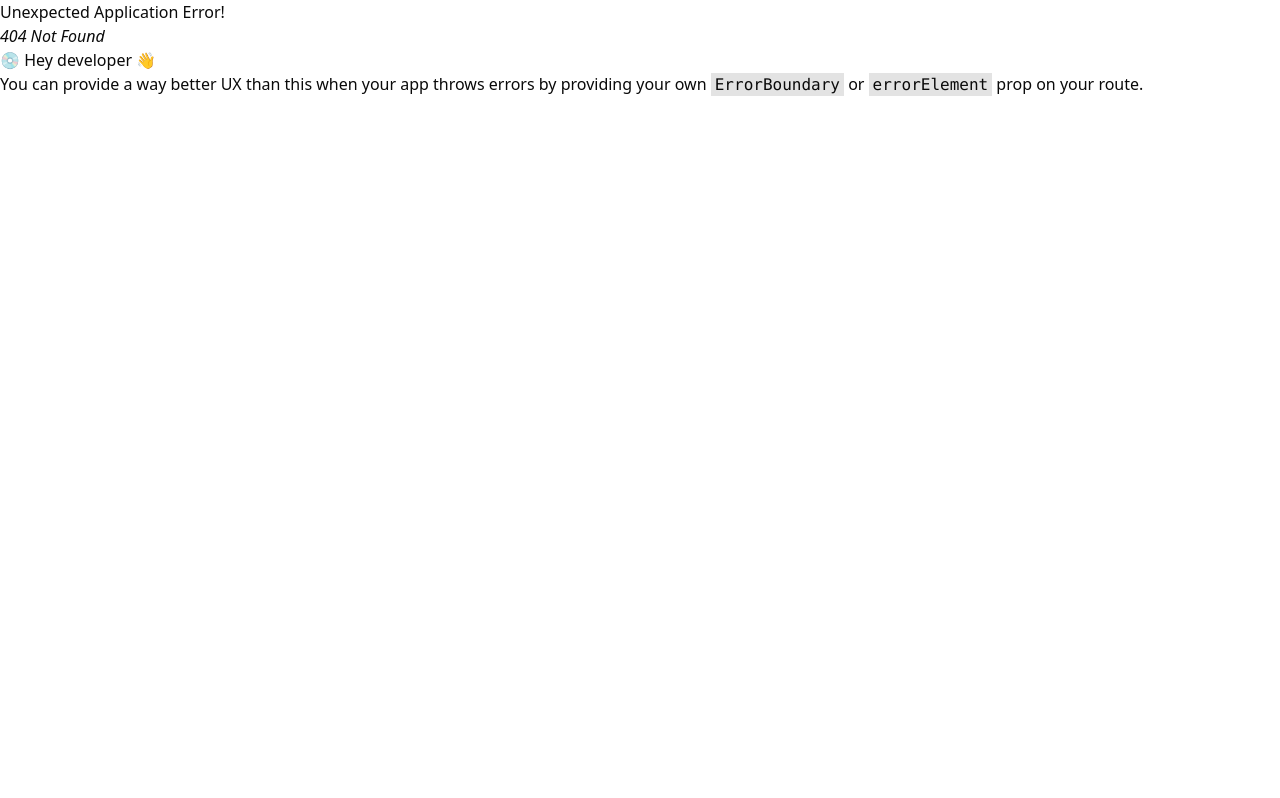
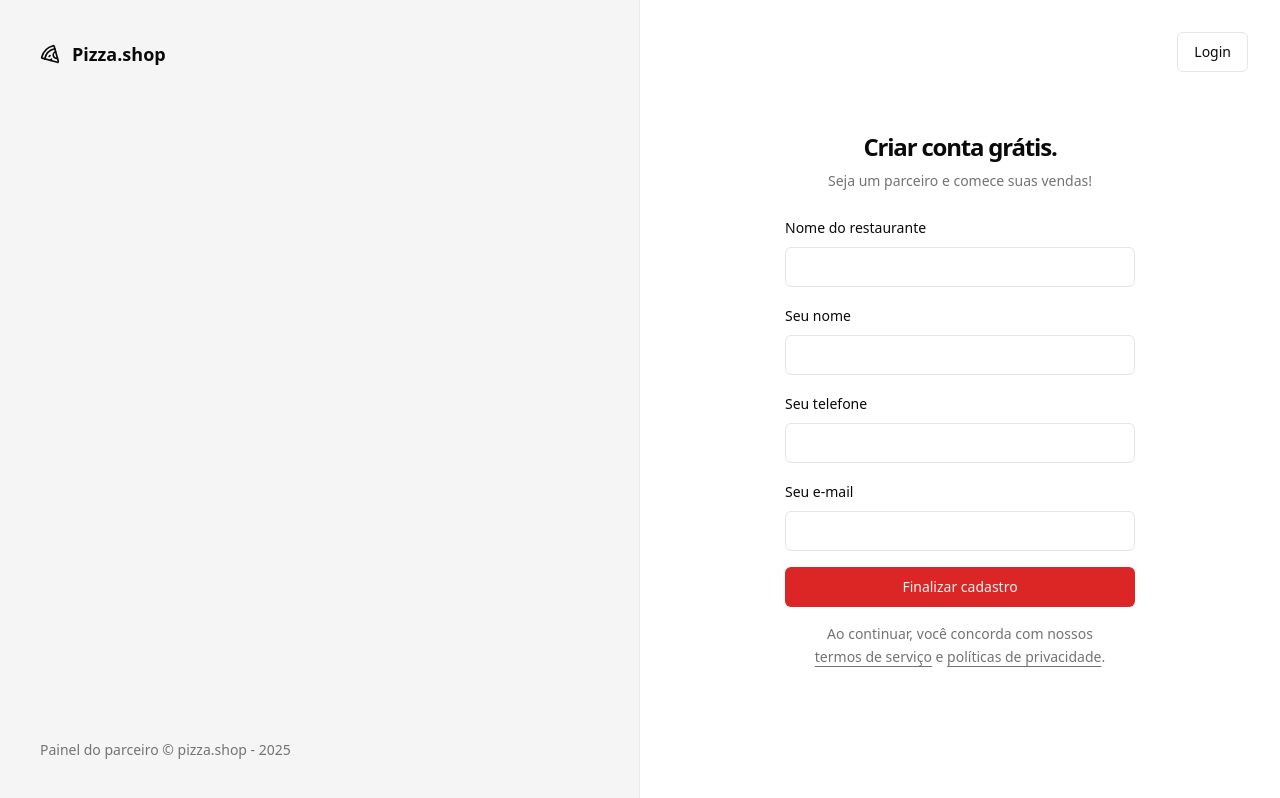
Before and after one commit to Rhuan-Guilherme/pizza-shop, a React (Vite) app: page /sing-up in a window 1280 px wide. Before the commit this address had no page. Built offline with nearby package versions, Linux system fonts and the light colour scheme.

Commit message:
🖊️ Criação da página de cadastro

```diff
--- a/src/pages/_layouts/auth.tsx
+++ b/src/pages/_layouts/auth.tsx
@@ -14,7 +14,7 @@
         </footer>
       </div>
 
-      <div className="flex flex-col items-center justify-center">
+      <div className="relative flex flex-col items-center justify-center">
         <Outlet />
       </div>
     </div>
--- a/src/pages/auth/sing-in.tsx
+++ b/src/pages/auth/sing-in.tsx
@@ -1,6 +1,7 @@
 import { zodResolver } from '@hookform/resolvers/zod'
 import { Helmet } from 'react-helmet-async'
 import { useForm } from 'react-hook-form'
+import { Link } from 'react-router-dom'
 import { toast } from 'sonner'
 import { z } from 'zod'
 
@@ -43,6 +44,9 @@
   return (
     <>
       <Helmet title="login" />
+      <Button variant="outline" asChild className="absolute right-8 top-8">
+        <Link to="/sing-up">Novo estabelecimento</Link>
+      </Button>
       <div className="p-8">
         <div className="flex w-[350px] flex-col justify-center gap-6">
           <div className="flex flex-col gap-2 text-center">
--- /dev/null
+++ b/src/pages/auth/sing-up.tsx
@@ -0,0 +1,112 @@
+import { zodResolver } from '@hookform/resolvers/zod'
+import { Helmet } from 'react-helmet-async'
+import { useForm } from 'react-hook-form'
+import { Link, useNavigate } from 'react-router-dom'
+import { toast } from 'sonner'
+import { z } from 'zod'
+
+import { Button } from '@/components/ui/button'
+import { Input } from '@/components/ui/input'
+import { Label } from '@/components/ui/label'
+
+const singUpForm = z.object({
+  restaurantName: z.string(),
+  managerName: z.string(),
+  phone: z.string(),
+  email: z.string().email(),
+})
+
+type SingUpType = z.infer<typeof singUpForm>
+
+export function SingUp() {
+  const navigate = useNavigate()
+
+  const {
+    register,
+    handleSubmit,
+    formState: { isSubmitting },
+  } = useForm<SingUpType>({
+    resolver: zodResolver(singUpForm),
+  })
+
+  async function handleSingUp(data: SingUpType) {
+    try {
+      console.log(data)
+
+      // eslint-disable-next-line promise/param-names
+      await new Promise((resolver) => setTimeout(resolver, 2000))
+      toast.success('Restaurante cadastrado com sucesso!', {
+        action: {
+          label: 'Login',
+          onClick: () => navigate('/sing-in'),
+        },
+      })
+    } catch (error) {
+      toast.error('Erro ao cadastrar restaurante!')
+    }
+  }
+
+  return (
+    <>
+      <Helmet title="Cadastro" />
+      <Button variant="outline" asChild className="absolute right-8 top-8">
+        <Link to="/sing-in">Login</Link>
+      </Button>
+      <div className="p-8">
+        <div className="flex w-[350px] flex-col justify-center gap-6">
+          <div className="flex flex-col gap-2 text-center">
+            <h1 className="text-2xl font-semibold tracking-tighter">
+              Criar conta grátis.
+            </h1>
+            <p className="text-sm text-muted-foreground">
+              Seja um parceiro e comece suas vendas!
+            </p>
+          </div>
+
+          <form onSubmit={handleSubmit(handleSingUp)} className="space-y-4">
+            <div className="space-y-2">
+              <Label htmlFor="restaurantName">Nome do restaurante</Label>
+              <Input
+                id="restaurantName"
+                type="text"
+                {...register('restaurantName')}
+              />
+            </div>
+            <div className="space-y-2">
+              <Label htmlFor="managerName">Seu nome</Label>
+              <Input
+                id="managerName"
+                type="text"
+                {...register('managerName')}
+              />
+            </div>
+            <div className="space-y-2">
+              <Label htmlFor="phone">Seu telefone</Label>
+              <Input id="phone" type="tel" {...register('phone')} />
+            </div>
+            <div className="space-y-2">
+              <Label htmlFor="email">Seu e-mail</Label>
+              <Input id="email" type="email" {...register('email')} />
+            </div>
+
+            <Button disabled={isSubmitting} type="submit" className="w-full">
+              Finalizar cadastro
+            </Button>
+
+            <p className="px-6 text-center text-sm leading-relaxed text-muted-foreground">
+              Ao continuar, você concorda com nossos{' '}
+              <a className="underline underline-offset-4" href="">
+                termos de serviço
+              </a>{' '}
+              e{' '}
+              <a className="underline underline-offset-4" href="">
+                políticas de privacidade
+              </a>
+              .
+            </p>
+          </form>
+        </div>
+      </div>
+    </>
+  )
+}
```
Also changed, not shown: src/routes.tsx (+6 -2 lines).
